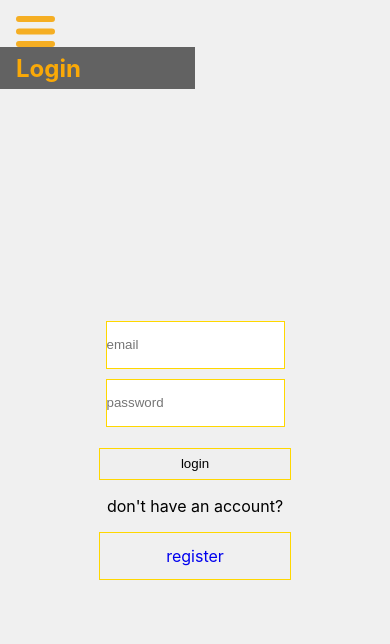
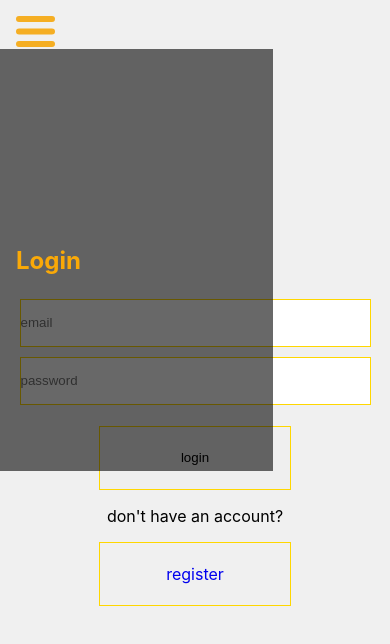
Before and after one commit to Russellgrd/dailyblogs, a React (Vite) app: page /login in a window 390 px wide. Both pictures are taken after a click on the picture 35 px from the left and 31 px from the top of the page. Shown: the top 644 px of the page. Built offline with nearby package versions, Linux system fonts and the light colour scheme; no server answers.

Commit message:
added fade in effect to nav bar mobile view using keyframes.  increased login input boxes for mobile view

```diff
--- a/src/components/Nav.tsx
+++ b/src/components/Nav.tsx
@@ -23,7 +23,7 @@ const Nav = () => {
 
         <div className="navWrapper">
             <img onClick={handleNavBurgerButton} className="navBurger" src={navBurger} alt="Nav Burger Icon" />
-            <ul className={navClass}>
+            <ul onClick={(e) => { setShow(state => !state) }} className={navClass}>
                 {userContext?.user?.email ?
                     <li className="navChild">
                         <Link to='/logout'>logout</Link>
--- a/src/index.css
+++ b/src/index.css
@@ -62,8 +62,6 @@ html {
   font-size: 1.2rem;
   margin-right: 1rem;
   color: #faa907;
-
-
 }
 
 @media only screen and (max-width: 800px) {
@@ -71,20 +69,27 @@ html {
     display: block;
     margin-left: 1rem;
     margin-top: 1rem;
+    margin-bottom: 2px;
   }
   .nav {
     align-self: self-start;
     flex-direction: column;
-    align-items: start;
-    width:50%;
-    height: auto;
+    justify-content: center;
+    width:70%;
+    min-height: 50vh;
     position: fixed;
     padding-left: 1rem;
 
   }
 
+  @keyframes fadeIn {
+    0% { opacity: 0; }
+    100% { opacity: 1; }
+  }
+
   .show {
-
+    visibility: visible;
+    animation: fadeIn 1s;
   }
 
   .hide {
@@ -93,13 +98,15 @@ html {
 
 
   .navChild {
-
+    margin-top: 1rem;
+    margin-bottom: 1rem;
   }
 
 
 
   .navUserEmail {
     align-self: self-start;
+    margin-top: 1rem;
   }
 }
 
@@ -202,6 +209,21 @@ html {
   text-decoration: none;
   height: 3rem;
   text-align: center;
+}
+
+@media only screen and (max-width: 800px) {
+  .loginForm {
+    min-width: 90%;
+  }
+  .loginForm>input {
+    min-width: 100%;
+  }
+  .loginForm>button {
+    height: 4rem;
+  }
+  .loginRegisterButton {
+  height: 4rem;
+  }
 }
 
 .submitBlog {
```
